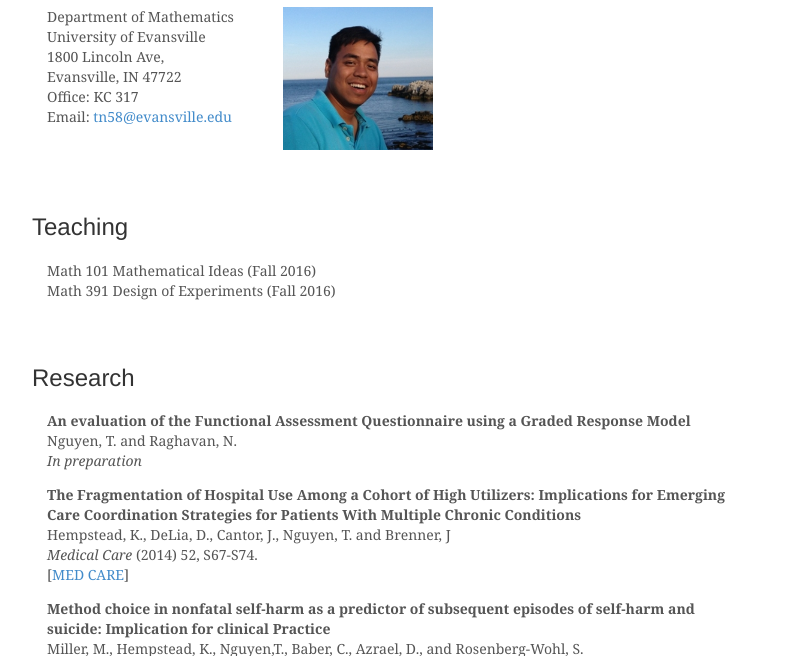
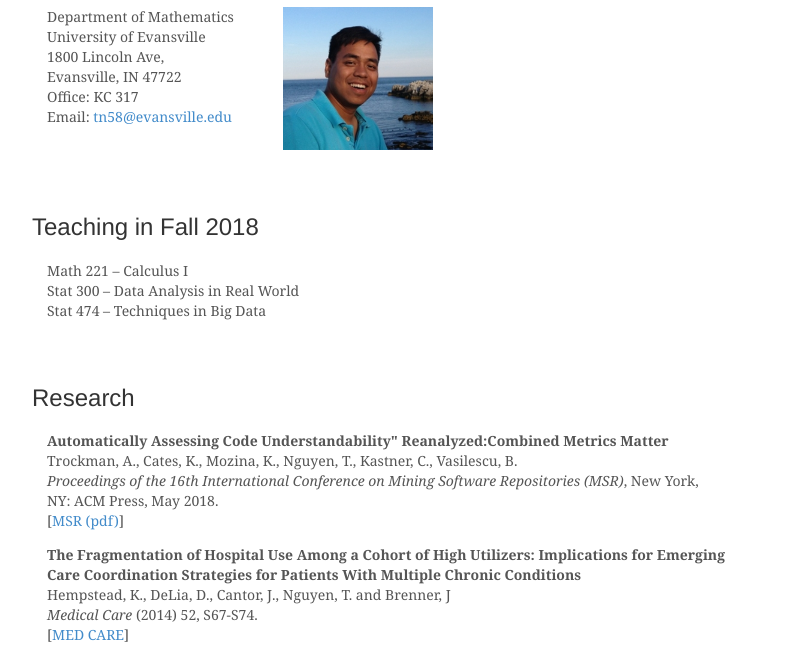
Before and after one commit to phi2lu4/phi2lu4.github.io, a plain HTML site: page index.html in a window 1280 px wide. Shown: the part 103-759 px from the top of the page, without its empty margins (239-1040 px from the left). Drawn offline with nearby package versions, Linux system fonts and the light colour scheme.

Commit message:
Change in summer 2018

```diff
--- a/index.html
+++ b/index.html
@@ -75,10 +75,11 @@
       </div>
 
       <div class="row col-sm-12">
-        <h3 id="teaching" class="entry-title">Teaching</h3>
+        <h3 id="teaching" class="entry-title">Teaching in Fall 2018</h3>
         <div class="col-sm-12">
-          Math 101 Mathematical Ideas (Fall 2016)<br>
-          Math 391 Design of Experiments (Fall 2016)<br>
+          Math 221 &ndash; Calculus I<br>
+          Stat 300 &ndash; Data Analysis in Real World<br>
+	  Stat 474 &ndash; Techniques in Big Data<br>
         </div>
 
       </div>
@@ -86,11 +87,11 @@
       <div class="row col-sm-12">
         <h3 id="research" class="entry-title">Research</h3>
         <div class="col-sm-12">
-
-          <p>
-            <strong>An evaluation of the Functional Assessment Questionnaire using a Graded Response Model</strong><br>
-            Nguyen, T. and Raghavan, N.<br>
-            <em>In preparation</em><br>
+	  <p>
+	    <strong>Automatically Assessing Code Understandability" Reanalyzed:Combined Metrics Matter</strong><br>
+	    Trockman, A., Cates, K., Mozina, K., Nguyen, T., Kastner, C., Vasilescu, B.<br>
+	    <em>Proceedings of the 16th International Conference on Mining Software Repositories (MSR)</em>, New York, NY: ACM Press, May 2018.<br>
+	    [<a href="https://www.cs.cmu.edu/~ckaestne/pdf/msr18underst.pdf">MSR (pdf)</a>]<br>
           </p>
 
           <p>
```
